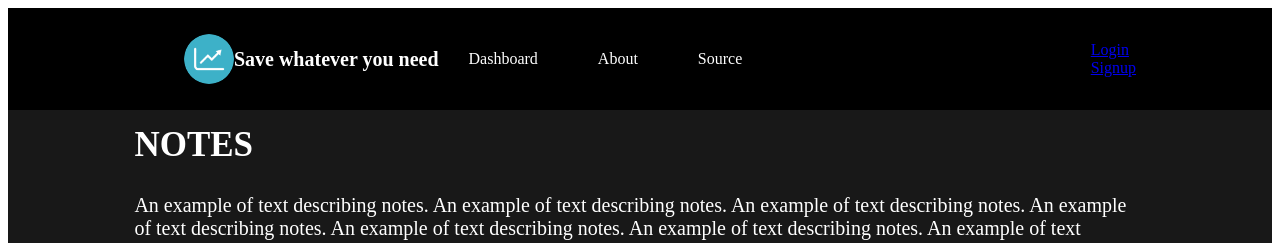
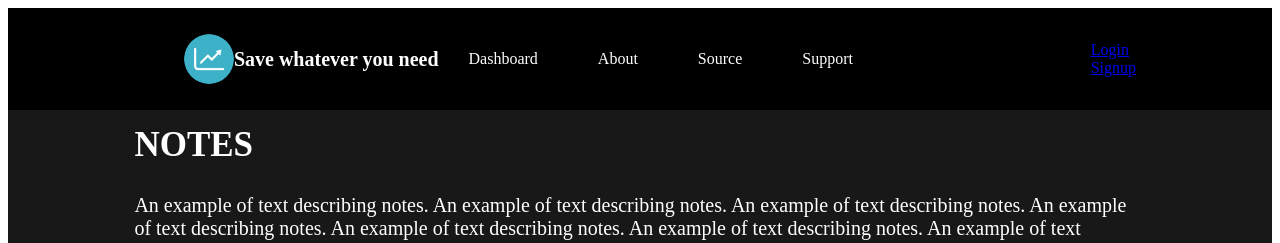
Before and after one commit to dashboard1337/dashboard, a Flask app: page / in a window 1280 px wide. Shown: the top 243 px of the page. Run offline with Flask 2, Linux system fonts and the light colour scheme.

Commit message:
Added "support" button to github issues

```diff
--- a/app/app.py
+++ b/app/app.py
@@ -35,5 +35,10 @@ def source():
     return redirect('https://github.com/AltDaze/dashboard')
 
 
+@app.route('/support')
+def support():
+    return redirect('https://github.com/AltDaze/dashboard/issues')
+
+
 if __name__ == "__main__":
     app.run(debug=True)
--- a/app/templates/index.html
+++ b/app/templates/index.html
@@ -24,6 +24,7 @@
         <li><a href="dashboard">Dashboard</a></li>
         <li><a href="about">About</a></li>
         <li><a href="source">Source</a></li>
+        <li><a href="support">Support</a></li>
     </ul>
 
     <div class="rightNav">
```
